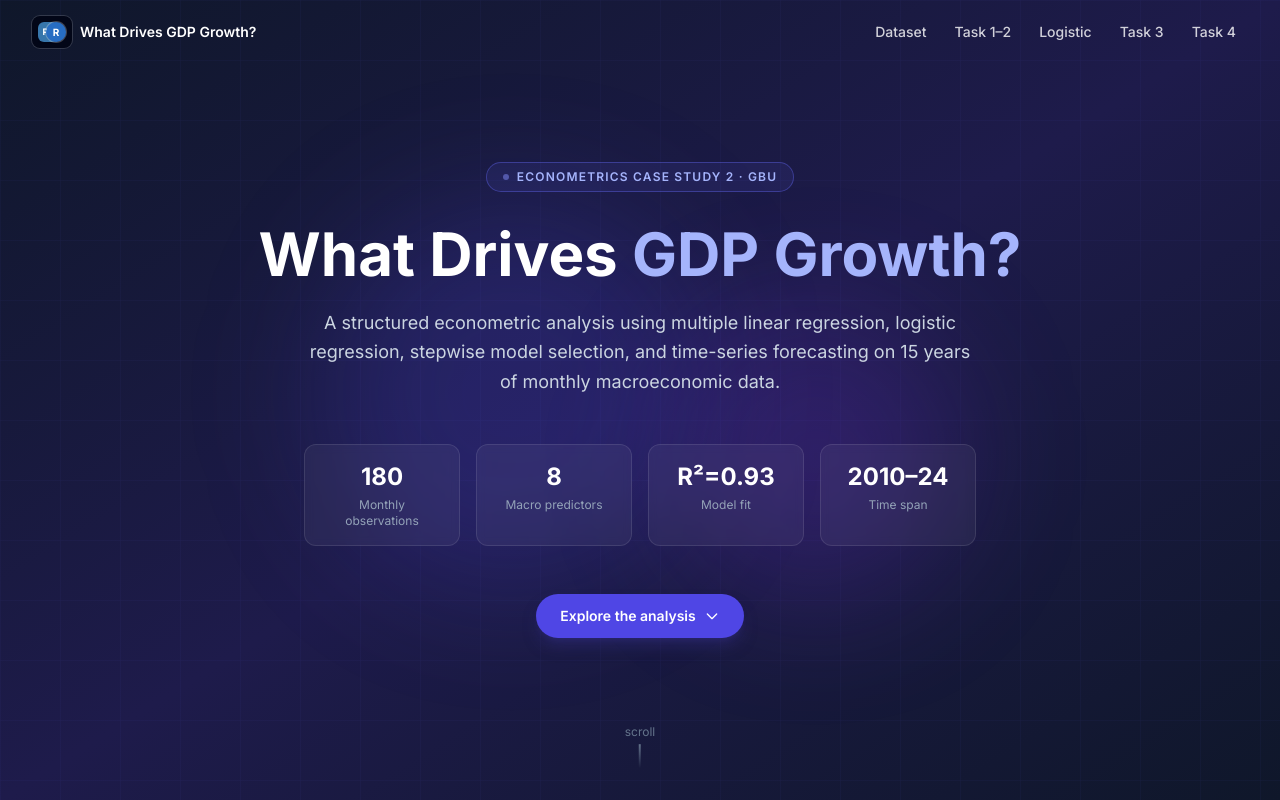
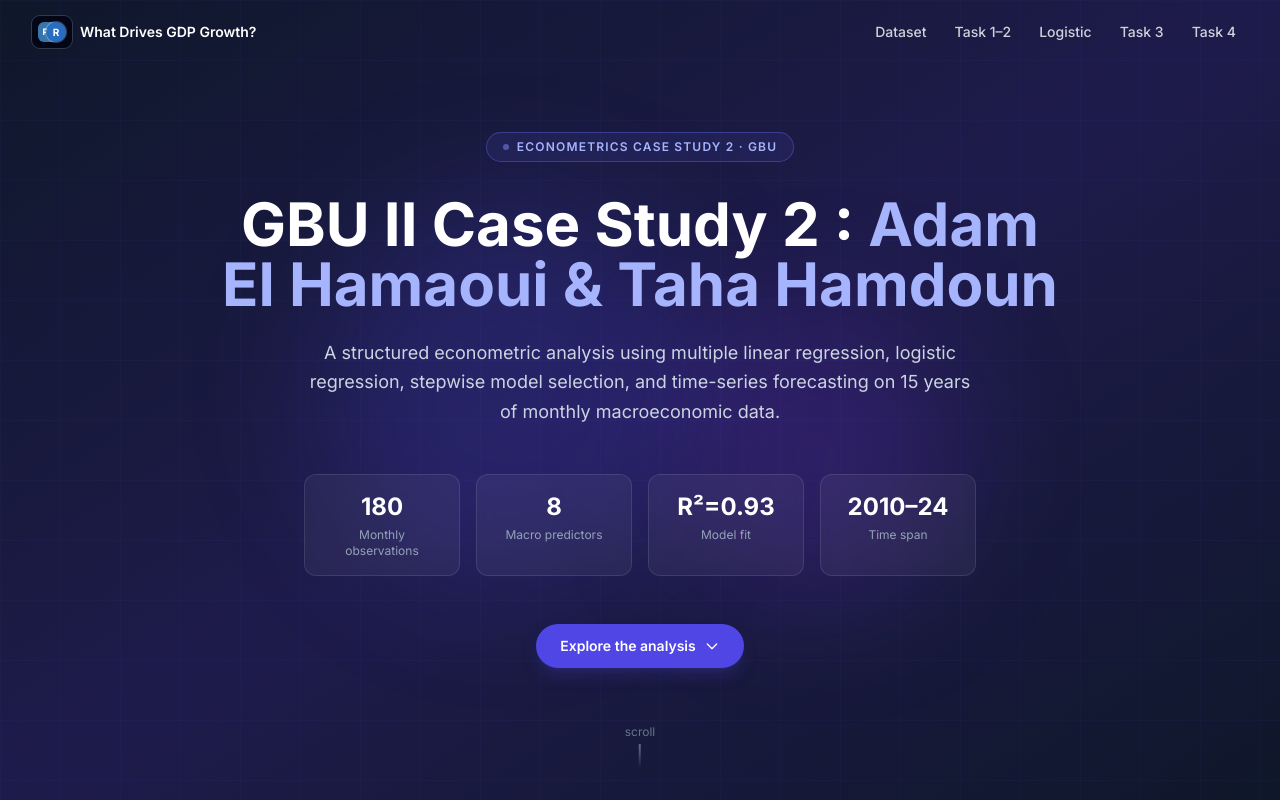
Before and after one commit to elhamaouiadam1-lab/GBU-Project, a Next.js app: page / in a window 1280 px wide. Shown: the top 800 px of the page. Built offline with nearby package versions, Linux system fonts and the light colour scheme.

Commit message:
Update HeroSection title and styles

```diff
--- a/components/HeroSection.tsx
+++ b/components/HeroSection.tsx
@@ -42,15 +42,13 @@ export function HeroSection() {
 
         {/* Title */}
         <motion.h1
-          initial={{ opacity: 0, y: 24 }}
-          animate={{ opacity: 1, y: 0 }}
-          transition={{ duration: 0.7, delay: 0.1 }}
-          className="text-4xl sm:text-5xl lg:text-6xl font-bold text-white leading-tight mb-6"
+  initial={{ opacity: 0, y: 24 }}
+  animate={{ opacity: 1, y: 0 }}
+  transition={{ duration: 0.7, delay: 0.1 }}
+  className="text-3xl sm:text-4xl lg:text-5xl xl:text-6xl font-bold text-white leading-tight mb-6"
         >
-          What Drives{' '}
-          <span className="text-indigo-300">
-            GDP Growth?
-          </span>
+  GBU II Case Study 2 :{' '}
+  <span className="text-indigo-300">Adam El Hamaoui &amp; Taha Hamdoun</span>
         </motion.h1>
 
         {/* Subtitle */}
```
